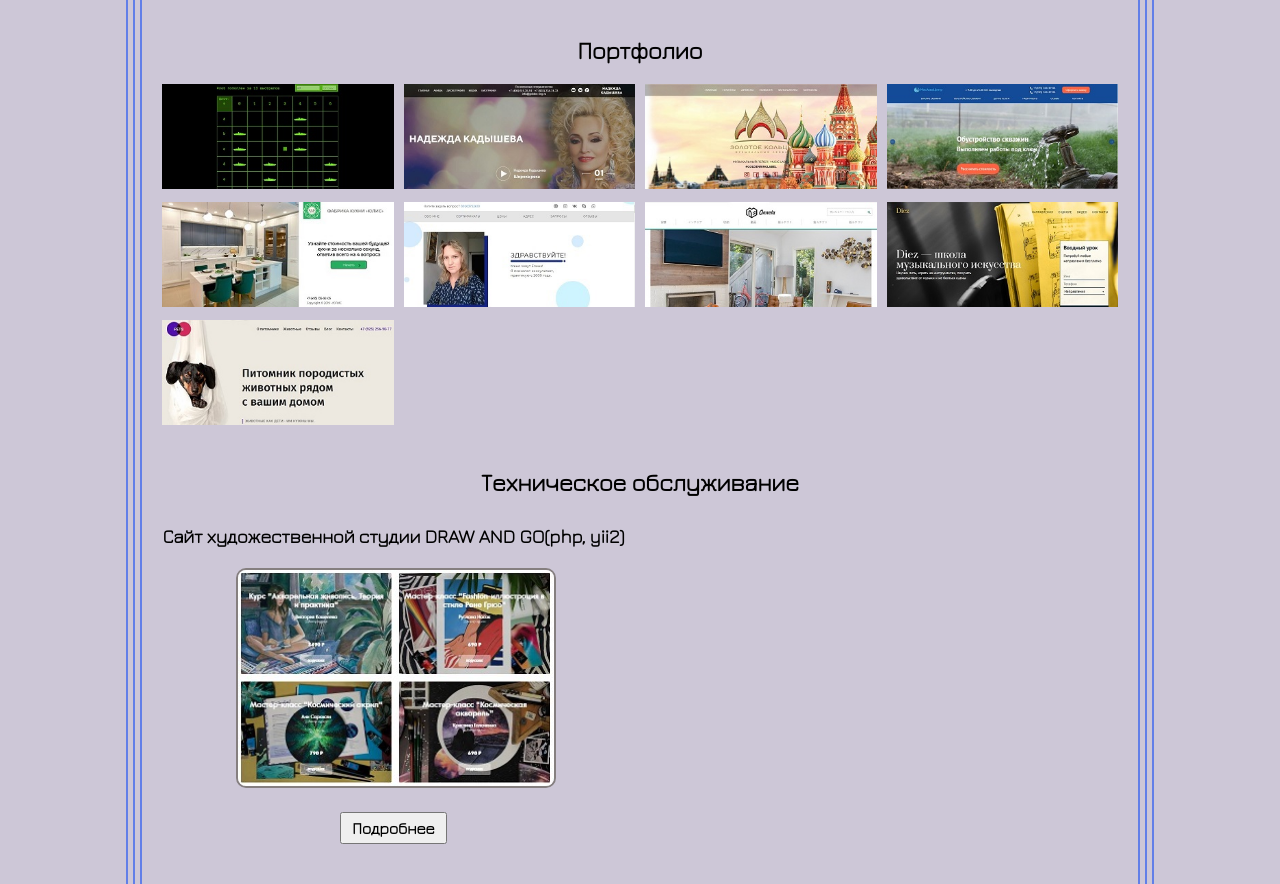
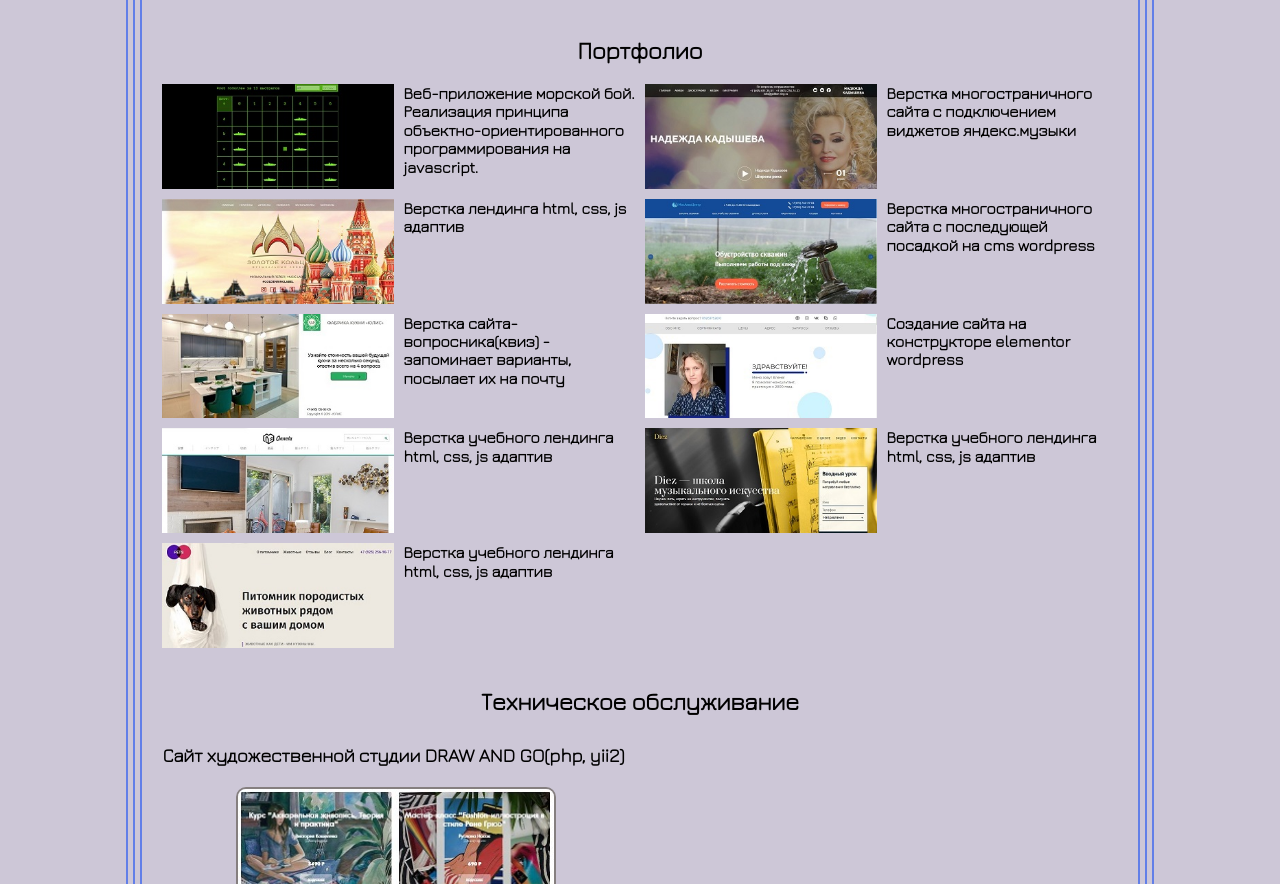
Before and after one commit to h82st8/Portfolio, a plain HTML site: page index.html in a window 1280 px wide. Shown: the part 858-1742 px from the top of the page. Drawn offline with Linux system fonts and the light colour scheme; files whose address does not match are found by name.

Commit message:
исправляет сетку портфолио

```diff
--- a/index.html
+++ b/index.html
@@ -131,38 +131,48 @@
 			<div class="works__wrap">
 				<a href="https://h82st8.github.io/battleship/" class="works__link" target="_blank" rel="noopener">
 					<img src="./images/battleship.jpg" alt="веб-приложение 'морской бой'" class="works__img">
+					<p>Веб-приложение морской бой. Реализация принципа объектно-ориентированного программирования на javascript.
+					</p>
 				</a>
 
 				<a href="https://www.xn--80aafhf1a4hxa.xn--p1ai/" class="works__link" target="_blank" rel="noopener">
 					<img src="./images/kadysheva.jpg" alt="сайт надежды кадышевой" class="works__img">
+					<p>Верстка многостраничного сайта с подключением виджетов яндекс.музыки</p>
 				</a>
 
 				<a href="https://www.u0873708grlanding.isp.regruhosting.ru/" class="works__link" target="_blank" rel="noopener">
 					<img src="./images/label.jpg" alt="сайт лейбла золотого кольца" class="works__img">
+					<p>Верстка лендинга html, css, js адаптив</p>
 				</a>
 
 				<a href="http://u0873708bur.isp.regruhosting.ru/" class="works__link" target="_blank" rel="noopener">
 					<img src="./images/bur.jpg" alt="сайт буровой компании" class="works__img">
+					<p>Верстка многостраничного сайта с последующей посадкой на cms wordpress</p>
 				</a>
 
 				<a href="https://julis.ru/quiz/index.html" class="works__link" target="_blank" rel="noopener">
 					<img src="./images/quiz.jpg" alt="сайт вопросника кухонной мебели" class="works__img">
+					<p>Верстка сайта-вопросника(квиз) - запоминает варианты, посылает их на почту</p>
 				</a>
 
 				<a href="http://elena-psy.ru/" class="works__link" target="_blank" rel="noopener">
 					<img src="./images/psycho.jpg" alt="сайт психолога" class="works__img">
+					<p>Создание сайта на конструкторе elementor wordpress</p>
 				</a>
 
 				<a href="https://h82st8.github.io/Onnela/" class="works__link" target="_blank" rel="noopener">
 					<img src="./images/onnela.jpg" alt="сайт телекомпании" class="works__img">
+					<p>Верстка учебного лендинга html, css, js адаптив</p>
 				</a>
 
 				<a href="https://h82st8.github.io/epixx-diez" class="works__link" target="_blank" rel="noopener">
 					<img src="./images/diez.jpg" alt="сайт музыкальной школы" class="works__img">
+					<p>Верстка учебного лендинга html, css, js адаптив</p>
 				</a>
 
 				<a href="https://h82st8.github.io/epixx-pets" class="works__link" target="_blank" rel="noopener">
 					<img src="./images/pets.jpg" alt="сайт приюта домашних животных" class="works__img">
+					<p>Верстка учебного лендинга html, css, js адаптив</p>
 				</a>
 			</div>
 		</section>
--- a/style/style.css
+++ b/style/style.css
@@ -316,19 +316,31 @@ h3 {
 
 .works__wrap {
 	display: grid;
-	grid-template-columns: 1fr 1fr;
+	grid-template-columns: 1fr;
 	grid-gap: 10px;
 }
 
-@media (min-width: 769px) and (max-width: 1023px) {
+@media (min-width: 426px) {
 	.works__wrap {
-		grid-template-columns: 1fr 1fr 1fr 1fr;
+		grid-template-columns: 1fr 1fr;
 	}
 }
 
-@media (min-width: 1024px) {
-	.works__wrap {
-		grid-template-columns: 1fr 1fr 1fr 1fr;
+.works__link {
+	display: grid;
+	grid-column-gap: 10px;
+	grid-template-columns: 1fr 1fr;
+	text-decoration: none;
+	color: #000;
+}
+
+.works__link p {
+	margin: 0;
+}
+
+@media (max-width:767px) {
+	.works__link {
+		grid-template-columns: 1fr;
 	}
 }
 
```
